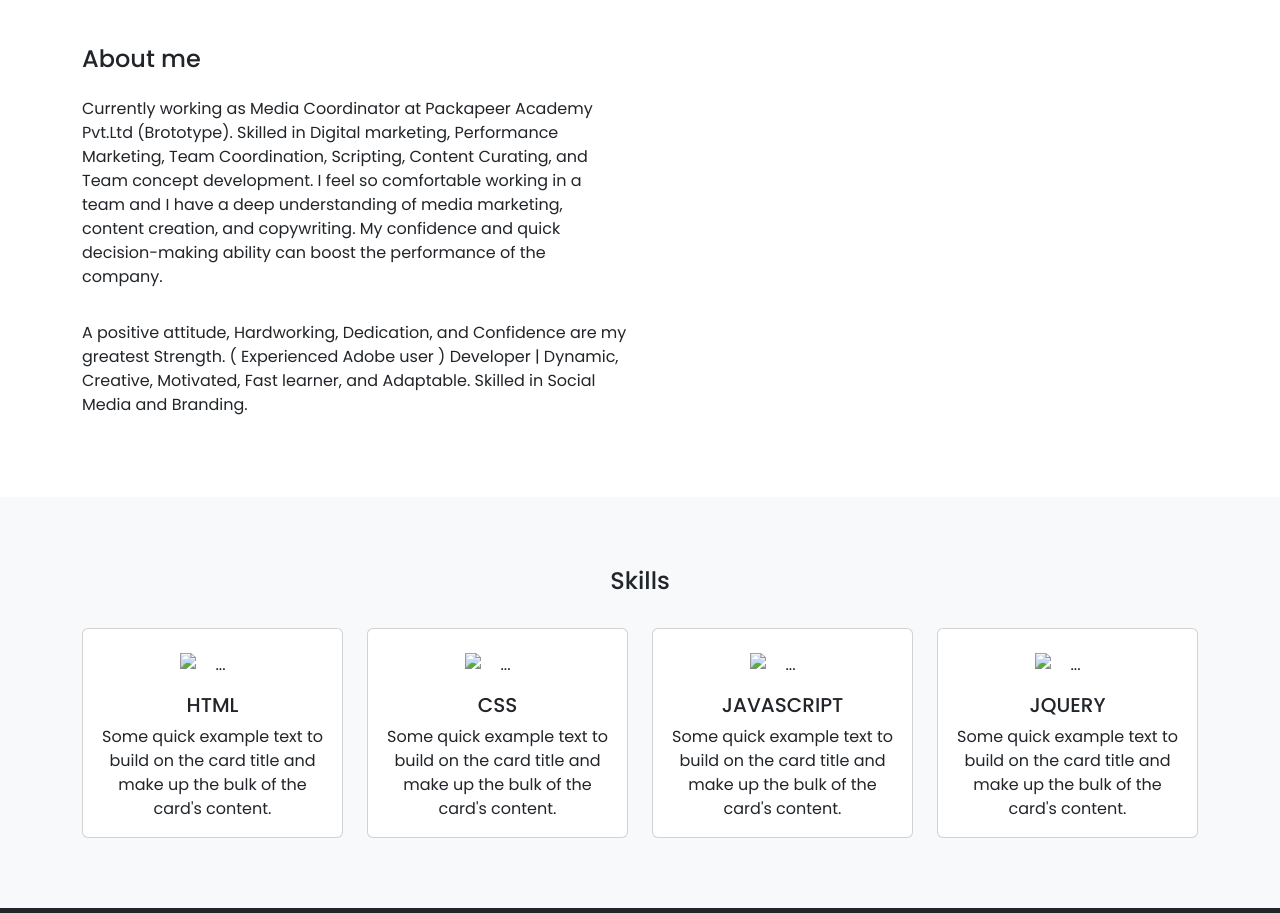
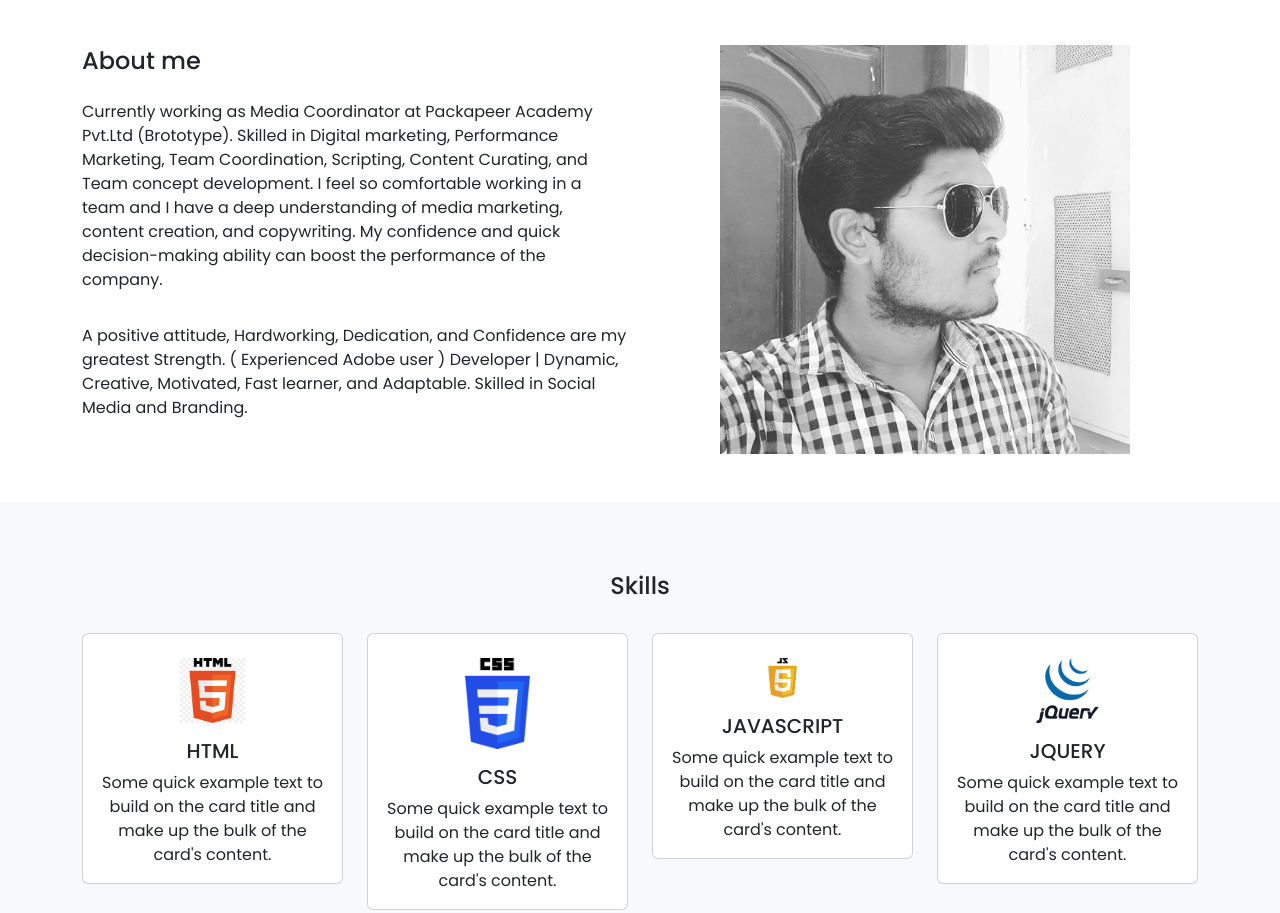
Before and after one commit to YESURAJA-S/raj-portfolio, a plain HTML site: page index.html in a window 1280 px wide. Shown: the part 715-1628 px from the top of the page. Drawn offline with nearby package versions, Linux system fonts and the light colour scheme; files that its build step writes are made by us from their sources.

Commit message:
Added images path

```diff
--- a/index.html
+++ b/index.html
@@ -8,7 +8,7 @@
 <link rel="preconnect" href="https://fonts.gstatic.com" crossorigin>
 <link href="https://fonts.googleapis.com/css2?family=Poppins:wght@400;500;600&display=swap" rel="stylesheet">
     <link href="https://cdn.jsdelivr.net/npm/bootstrap@5.3.2/dist/css/bootstrap.min.css" rel="stylesheet" integrity="sha384-T3c6CoIi6uLrA9TneNEoa7RxnatzjcDSCmG1MXxSR1GAsXEV/Dwwykc2MPK8M2HN" crossorigin="anonymous">
-    <link rel="stylesheet" href="/portfolio/styles.css">
+    <link rel="stylesheet" href="./styles.css">
 </head>
 <body>
     <nav class="navbar navbar-expand-lg bg-body-tertiary py-4 text-uppercase border border-light-subtle sticky-top">
@@ -59,7 +59,7 @@
                     <p class="pb-3">A positive attitude, Hardworking, Dedication, and Confidence are my greatest Strength. ( Experienced Adobe user ) Developer | Dynamic, Creative, Motivated, Fast learner, and Adaptable. Skilled in Social Media and Branding.</p>
                 </div>
                 <div class="col-md-6 text-center">
-                    <img src="/portfolio/images/IMG_20190106_221032_892.jpg" alt="" class="img-fluid w-75">
+                    <img src="./images/IMG_20190106_221032_892.jpg" alt="" class="img-fluid w-75">
                 </div>
             </div>
         </div>
@@ -74,7 +74,7 @@
             <div class="row">
                 <div class="col-md-3">
                     <div class="card text-center">
-                        <img src="/portfolio/images/html.png" class="card-img-top w-25 m-auto pt-4" alt="...">
+                        <img src="./images/html.png" class="card-img-top w-25 m-auto pt-4" alt="...">
                         <div class="card-body">
                           <h5 class="card-title">HTML</h5>
                           <p class="card-text">Some quick example text to build on the card title and make up the bulk of the card's content.</p>
@@ -84,7 +84,7 @@
                 </div>
                 <div class="col-md-3">
                     <div class="card text-center">
-                        <img src="/portfolio/images/css.png" class="card-img-top w-25 m-auto pt-4" alt="...">
+                        <img src="./images/css.png" class="card-img-top w-25 m-auto pt-4" alt="...">
                         <div class="card-body">
                           <h5 class="card-title">CSS</h5>
                           <p class="card-text">Some quick example text to build on the card title and make up the bulk of the card's content.</p>
@@ -94,7 +94,7 @@
                 </div>
                 <div class="col-md-3">
                     <div class="card text-center">
-                        <img src="/portfolio/images/js.png" class="card-img-top w-25 m-auto pt-4" alt="...">
+                        <img src="./images/js.png" class="card-img-top w-25 m-auto pt-4" alt="...">
                         <div class="card-body">
                           <h5 class="card-title">JAVASCRIPT</h5>
                           <p class="card-text">Some quick example text to build on the card title and make up the bulk of the card's content.</p>
@@ -104,7 +104,7 @@
                 </div>
                 <div class="col-md-3">
                     <div class="card text-center">
-                        <img src="/portfolio/images/jquery.gif" class="card-img-top w-25 m-auto pt-4" alt="...">
+                        <img src="./images/jquery.gif" class="card-img-top w-25 m-auto pt-4" alt="...">
                         <div class="card-body">
                           <h5 class="card-title">JQUERY</h5>
                           <p class="card-text">Some quick example text to build on the card title and make up the bulk of the card's content.</p>
--- a/styles.css
+++ b/styles.css
@@ -2,7 +2,7 @@
     font-family: 'Poppins', sans-serif;
 }
 .banner{
-    background-image: url(/portfolio/images/coffee.jpg);
+    background-image: url(./images/coffee.jpg);
     padding: 200px 0px;
     background-size: cover;
     background-repeat: no-repeat;
```
